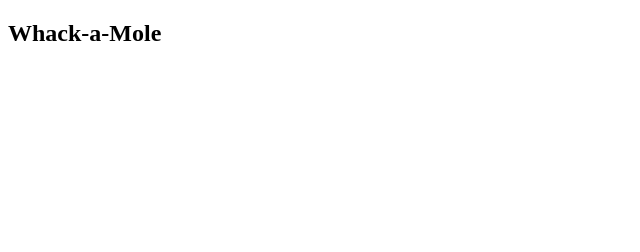
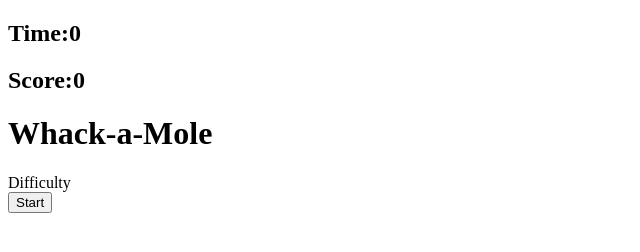
Before and after one commit to JacquelineQ/Whack-a-Mole, a plain HTML site: page index.html in a window 1280 px wide. Shown: the whole page, without its empty margins (0-640 px from the left). Drawn offline with Linux system fonts and the light colour scheme.

Commit message:
added score and start board structure

```diff
--- a/index.html
+++ b/index.html
@@ -9,11 +9,19 @@
 </head>
 <body>
     <header id="scoreboard">
-        <div id="timer"></div>
-        <h2 id="title">Whack-a-Mole</h2>
-        <div id="score"></div>
+        <div>
+            <h2>Time:<span id="timer">0</span></h2>
+        </div>
+        <div>
+            <h2>Score:<span id="score">0</span></h2>
+        </div>
     </header>
-    <div class="start-screen"></div>
+    <card class="start-board">
+            <h1 id="title">Whack-a-Mole</h1>
+            <div id="difficulty">Difficulty</div>
+            <button id="start-button">Start</button>
+    </card>
+
     <div class="game-board">
         <div class="hole" id="hole1">
             <div class="mole" id="mole1"></div>
```
